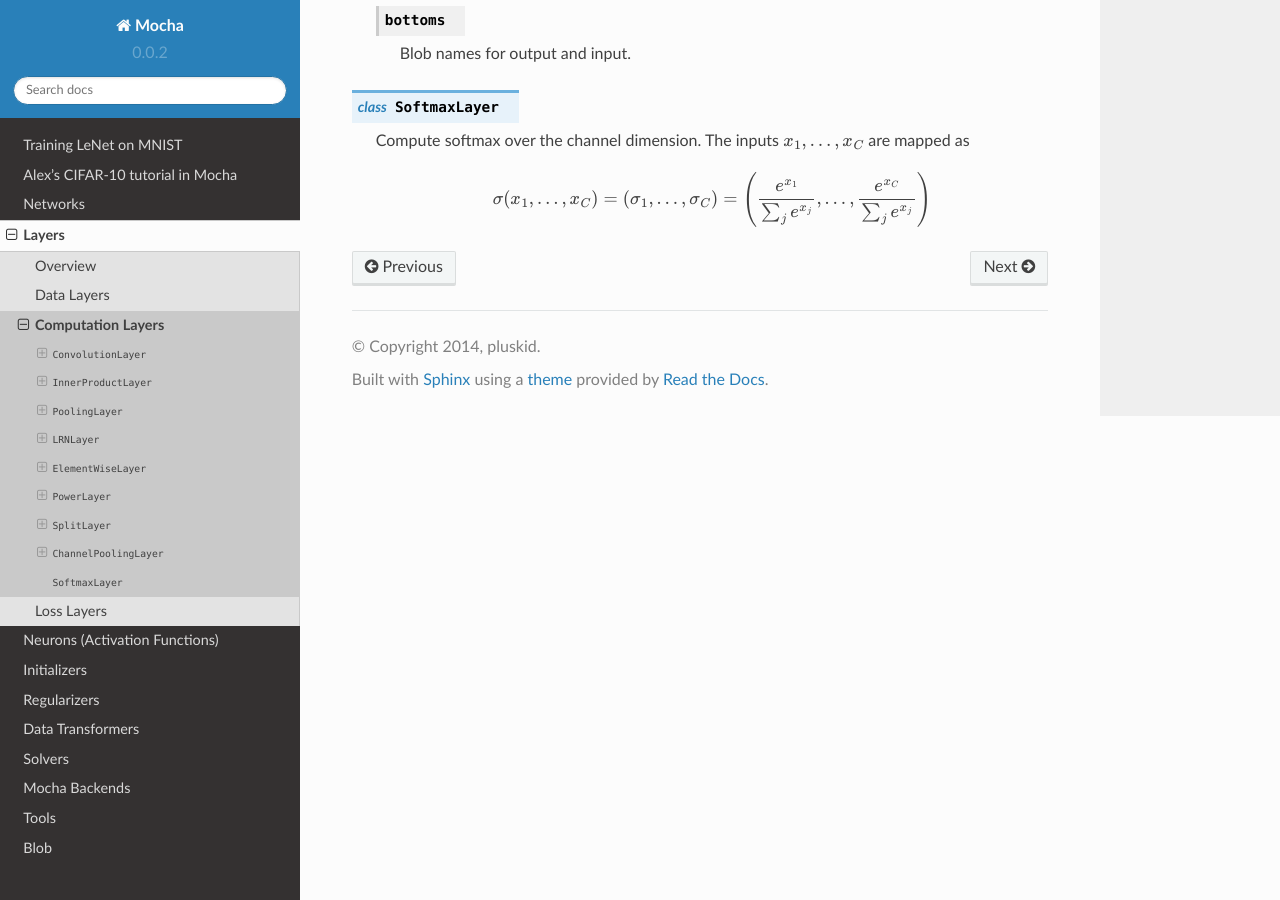
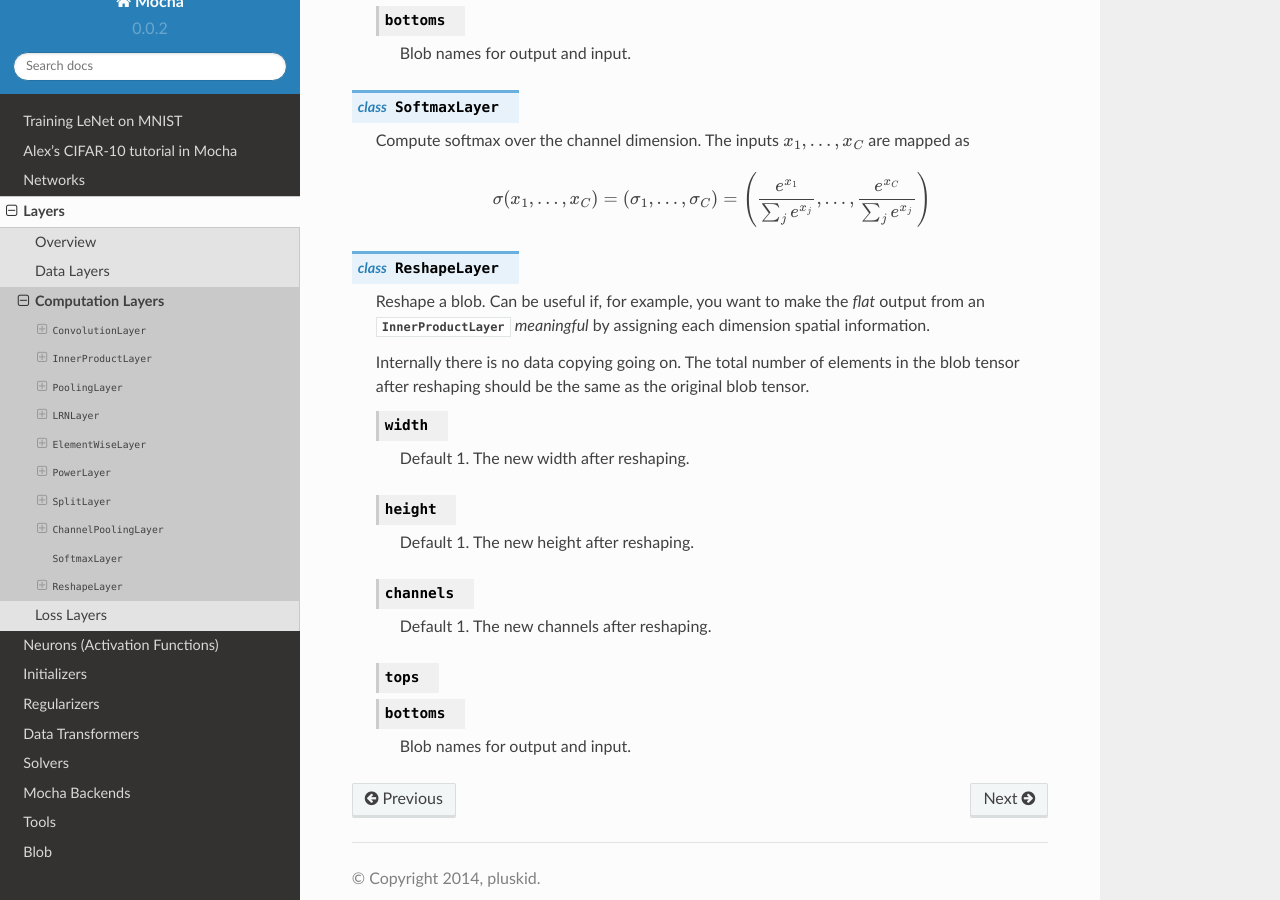
Before and after one commit to pluskid/Mocha.jl, a Sphinx documentation site: the page built from docs/user-guide/layers/computation-layer.rst, in a window 1280 px wide and 900 px high, scrolled down 5858 px. Built offline with Sphinx 7.4.7 and the Read the Docs theme 2.0.0, drawn with Linux system fonts in a browser that asks for light colours.

Commit message:
ReshapeLayer.

```diff
--- a/docs/user-guide/layers/computation-layer.rst
+++ b/docs/user-guide/layers/computation-layer.rst
@@ -313,3 +313,31 @@ Computation Layers
 
       \sigma(x_1,\ldots,x_C) = (\sigma_1,\ldots,\sigma_C) = \left(\frac{e^{x_1}}{\sum_j
       e^{x_j}},\ldots,\frac{e^{x_C}}{\sum_je^{x_j}}\right)
+
+.. class:: ReshapeLayer
+
+   Reshape a blob. Can be useful if, for example, you want to make the *flat*
+   output from an :class:`InnerProductLayer` *meaningful* by assigning each
+   dimension spatial information.
+
+   Internally there is no data copying going on. The total number of elements in
+   the blob tensor after reshaping should be the same as the original blob
+   tensor.
+
+   .. attribute:: width
+
+      Default 1. The new width after reshaping.
+
+   .. attribute:: height
+
+      Default 1. The new height after reshaping.
+
+   .. attribute:: channels
+
+      Default 1. The new channels after reshaping.
+
+   .. attribute::
+      tops
+      bottoms
+
+      Blob names for output and input.
```
Also changed, not shown: 4 other files.
